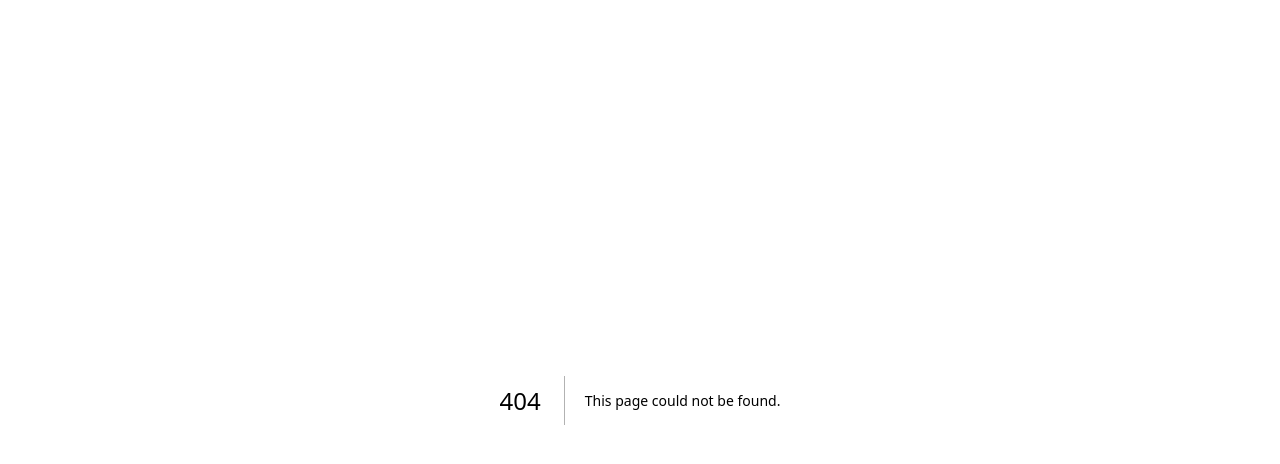
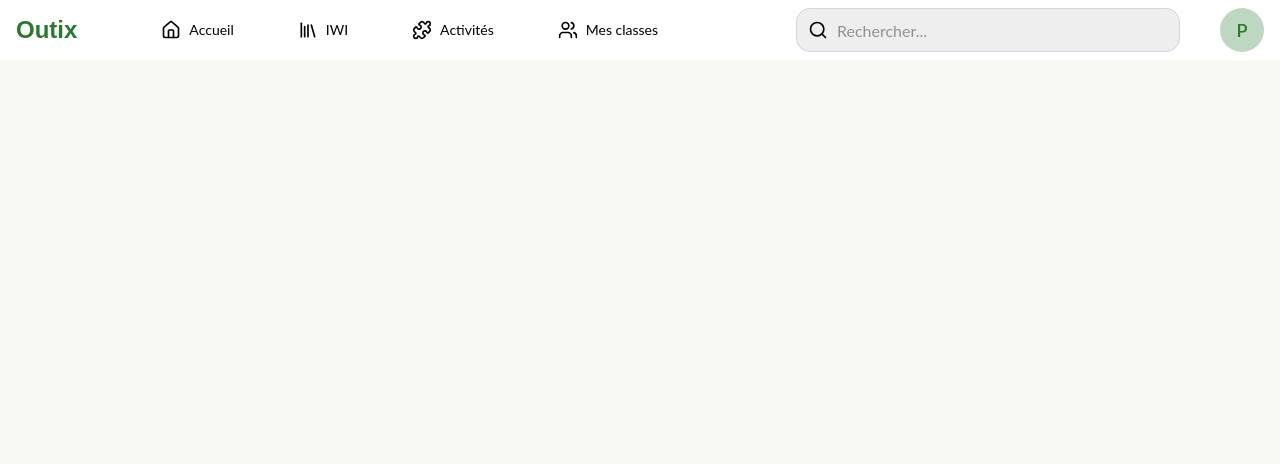
Before and after one commit to Linkaly31/SAE_Outix, a Next.js app in the folder outix/: page /test in a window 1280 px wide. Before the commit this address had no page. Shown: the top 464 px of the page. Built offline with nearby package versions, Linux system fonts and the light colour scheme.

Commit message:
Feat : Create component header
Modification of input component, apply him to login page and input component

```diff
--- a/outix/src/app/login/page.tsx
+++ b/outix/src/app/login/page.tsx
@@ -79,7 +79,7 @@ export default function LoginPage() {
                   id="identifier"
                   type="text"
                   placeholder="Votre identifiant"
-                  className="h-10 w-full rounded-lg border border-gray-300 bg-white pl-9 pr-3 font-body text-sm font-normal text-gray-800 placeholder:text-ui-placeholder focus-visible:ring-style-green sm:pl-10 sm:text-base"
+                  className="pl-9 pr-3 text-gray-800 sm:pl-10"
                   {...register("identifier")}
                 />
               </div>
@@ -106,7 +106,7 @@ export default function LoginPage() {
                     id="password"
                     type={showPassword ? "text" : "password"}
                     placeholder="Votre mot de passe"
-                    className="h-10 w-full rounded-lg border border-gray-300 bg-white pl-9 pr-10 font-body text-sm font-normal text-gray-800 placeholder:text-ui-placeholder focus-visible:ring-style-green sm:pl-10 sm:text-base"
+                    className="pl-9 pr-10 text-gray-800 sm:pl-10"
                     {...register("password")}
                   />
 
--- /dev/null
+++ b/outix/src/app/test/page.tsx
@@ -0,0 +1,9 @@
+import { Header } from "@/components/ui/header"
+
+export default function TestPage() {
+  return (
+    <main className="min-h-screen bg-[#F9F9F4]">
+      <Header />
+    </main>
+  )
+}
--- /dev/null
+++ b/outix/src/components/ui/header.tsx
@@ -0,0 +1,130 @@
+
+"use client"
+
+import { useState } from "react"
+import { House, Library, Puzzle, Users, Search, Menu, X } from "lucide-react"
+import { Input } from "@/components/ui/input"
+
+const navItems = [
+  { href: "/", label: "Accueil", Icon: House },
+  { href: "/iwi", label: "IWI", Icon: Library },
+  { href: "/activites", label: "Activités", Icon: Puzzle },
+  { href: "/classes", label: "Mes classes", Icon: Users },
+]
+
+const navLinkClass = "flex shrink-0 items-center gap-2 rounded-full px-3 py-2 font-body text-sm text-black transition-colors duration-200 hover:bg-[#2A7A2E]/15 focus-visible:outline-none focus-visible:ring-2 focus-visible:ring-[#2A7A2E] focus-visible:ring-offset-2"
+
+const avatarClass = "flex h-11 w-11 shrink-0 items-center justify-center rounded-full bg-[#2A7A2E]/30 font-body text-lg font-semibold text-[#2A7A2E] focus-visible:outline-none focus-visible:ring-2 focus-visible:ring-[#2A7A2E] focus-visible:ring-offset-2"
+
+const searchInputClass = "h-11 rounded-xl bg-[#EEEEEE] pl-10 pr-4 text-black"
+
+function ProfileButton() {
+  return (
+    <button
+      type="button"
+      aria-label="Profil utilisateur"
+      className={avatarClass}
+    >
+      P
+    </button>
+  )
+}
+
+function SearchBar() {
+  return (
+    <div className="relative min-w-0 flex-1">
+      <Search className="pointer-events-none absolute left-3 top-1/2 h-5 w-5 -translate-y-1/2 text-black" />
+      <Input
+        type="search"
+        placeholder="Rechercher..."
+        aria-label="Rechercher"
+        className={searchInputClass}
+      />
+    </div>
+  )
+}
+
+export function Header() {
+  const [menuOpen, setMenuOpen] = useState(false)
+
+  return (
+    <header className="w-full bg-white px-4 py-2">
+      {/* Desktop header */}
+      <div className="hidden w-full items-center gap-10 lg:flex">
+        {/* Add logo later */}
+        <span className="mr-8 shrink-0 font-title text-2xl font-bold text-[#2A7A2E]">
+          Outix
+        </span>
+
+        <nav
+          aria-label="Navigation principale"
+          className="flex min-w-0 flex-1 items-center justify-start gap-4 xl:gap-10"
+        >
+          {navItems.map(({ href, label, Icon }) => (
+            <a key={href} href={href} className={navLinkClass}>
+              <Icon className="h-5 w-5" />
+              <span>{label}</span>
+            </a>
+          ))}
+
+          <div className="relative ml-auto min-w-32 max-w-sm flex-1">
+            <SearchBar />
+          </div>
+        </nav>
+
+        <ProfileButton />
+      </div>
+
+      {/* Mobile and tablet header */}
+      <div className="flex flex-col gap-3 lg:hidden">
+        <div className="flex items-center justify-between">
+          {/* Add logo later */}
+          <span className="font-title text-2xl font-bold text-[#2A7A2E]">
+            Outix
+          </span>
+
+          <ProfileButton />
+        </div>
+
+        <div className="flex min-w-0 items-center gap-3">
+          <SearchBar />
+
+          <button
+            type="button"
+            aria-label={menuOpen ? "Fermer le menu" : "Ouvrir le menu"}
+            aria-expanded={menuOpen}
+            aria-controls="mobile-navigation"
+            onClick={() => setMenuOpen((open) => !open)}
+            className="flex h-11 w-11 shrink-0 items-center justify-center rounded-lg text-black transition-colors duration-200 hover:text-[#2A7A2E] active:text-[#2A7A2E] focus-visible:outline-none focus-visible:ring-2 focus-visible:ring-[#2A7A2E] focus-visible:ring-offset-2"
+          >
+            {menuOpen ? (
+              <X className="h-6 w-6" />
+            ) : (
+              <Menu className="h-6 w-6" />
+            )}
+          </button>
+        </div>
+
+        {menuOpen && (
+          <nav
+            id="mobile-navigation"
+            aria-label="Navigation principale"
+            className="flex flex-col gap-1 border-t border-gray-200 pt-2"
+          >
+            {navItems.map(({ href, label, Icon }) => (
+              <a
+                key={href}
+                href={href}
+                onClick={() => setMenuOpen(false)}
+                className="flex items-center gap-3 rounded-lg px-3 py-3 font-body text-sm text-black transition-colors duration-200 hover:bg-[#2A7A2E]/15 active:bg-[#2A7A2E]/25 focus-visible:outline-none focus-visible:ring-2 focus-visible:ring-inset focus-visible:ring-[#2A7A2E]"
+              >
+                <Icon className="h-5 w-5 shrink-0" />
+                <span>{label}</span>
+              </a>
+            ))}
+          </nav>
+        )}
+      </div>
+    </header>
+  )
+}
--- a/outix/src/components/ui/input.tsx
+++ b/outix/src/components/ui/input.tsx
@@ -8,7 +8,7 @@ function Input({ className, type, ...props }: React.ComponentProps<"input">) {
       type={type}
       data-slot="input"
       className={cn(
-        "h-8 w-full min-w-0 rounded-lg border border-input bg-transparent px-2.5 py-1 text-base transition-colors outline-none file:inline-flex file:h-6 file:border-0 file:bg-transparent file:text-sm file:font-medium file:text-foreground placeholder:text-muted-foreground focus-visible:border-ring focus-visible:ring-3 focus-visible:ring-ring/50 disabled:pointer-events-none disabled:cursor-not-allowed disabled:bg-input/50 disabled:opacity-50 aria-invalid:border-destructive aria-invalid:ring-3 aria-invalid:ring-destructive/20 md:text-sm dark:bg-input/30 dark:disabled:bg-input/80 dark:aria-invalid:border-destructive/50 dark:aria-invalid:ring-destructive/40",
+        "h-10 w-full min-w-0 rounded-lg border border-gray-300 bg-white px-3 py-1 font-body text-sm font-normal transition-colors outline-none placeholder:text-ui-placeholder focus-visible:ring-2 focus-visible:ring-style-green disabled:pointer-events-none disabled:cursor-not-allowed disabled:bg-input/50 disabled:opacity-50 aria-invalid:border-destructive aria-invalid:ring-2 aria-invalid:ring-destructive/20 sm:text-base",
         className
       )}
       {...props}
```
